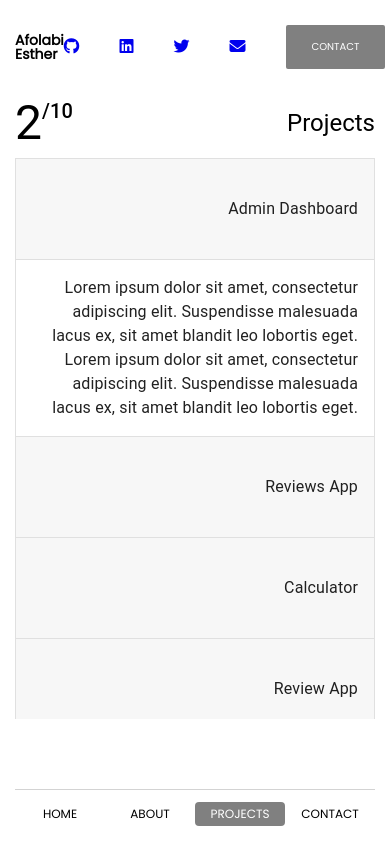
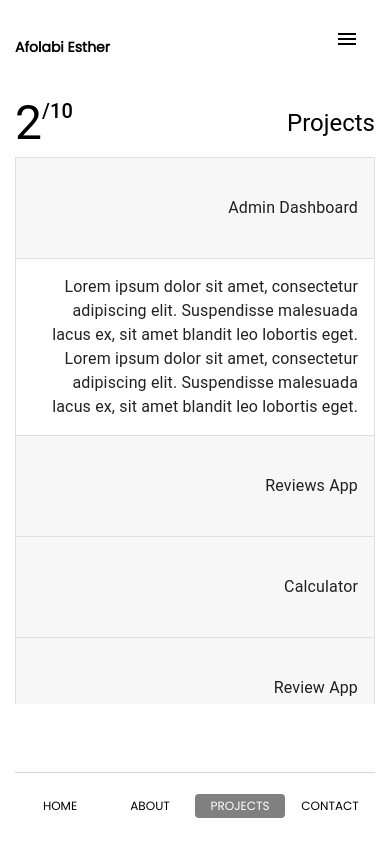
Before and after one commit to Hestia-Arc/react-portfolio, a React (Create React App) app: page /project in a window 390 px wide. Built offline with nearby package versions, Linux system fonts and the light colour scheme.

Commit message:
Add hamburger

```diff
--- a/package.json
+++ b/package.json
@@ -5,6 +5,7 @@
   "dependencies": {
     "@emotion/react": "^11.11.1",
     "@emotion/styled": "^11.11.0",
+    "@mui/icons-material": "^5.14.7",
     "@mui/material": "^5.14.5",
     "@testing-library/jest-dom": "^5.16.5",
     "@testing-library/react": "^13.4.0",
--- a/src/App.module.css
+++ b/src/App.module.css
@@ -70,9 +70,13 @@ nav {
   grid-area: hd;
   display: flex;
   justify-content: space-between;
+  align-items: center;
   padding: 20px 0px
   /* box-shadow: 1px 3.2px 15px lightgray; */
   /* background: #fff; */
+}
+.m-toggle {
+  display: none;
 }
 .nav-title {
   align-self: center;
@@ -177,7 +181,7 @@ nav {
 
   .App {
     padding: 5px 15px;
-    grid-template-rows: 10% 84% 6%;
+    /* grid-template-rows: 10% 84% 6%; */
   }
   .home, .about, .project, .contact {
     /* grid-area: main; */
@@ -186,6 +190,15 @@ nav {
   }
   nav {
     padding: 5px 0;
+  }
+  .large-links {
+    display: none !important;
+  }
+  .m-toggle {
+    display: block;
+    height: 54%;
+    width: 40px;
+    /* border: 1px solid black; */
   }
   .nav-title {
     font-size: 14px;
--- a/src/UI/NavBar.js
+++ b/src/UI/NavBar.js
@@ -2,6 +2,7 @@ import React from 'react'
 import Stack from '@mui/material/Stack';
 import styles from "../App.module.css";
 import { Link } from 'react-router-dom';
+import MenuOutlinedIcon from '@mui/icons-material/MenuOutlined';
 
 
 function NavBar() {
@@ -9,7 +10,7 @@ function NavBar() {
     <>
         <nav>
         <div className={styles["nav-title"]}>Afolabi Esther</div>
-        <Stack direction="row" justifyContent="space-between" alignItems="center" spacing={4}>
+        <Stack direction="row" justifyContent="space-between" alignItems="center" spacing={4} className={styles["large-links"]}>
         <span>
             <a href="https://github.com/Hestia-Arc" target="blank">
             <i className="fa-brands fa-github icon"></i>
@@ -35,6 +36,9 @@ function NavBar() {
         </div>
 
         </Stack>
+        <div className={styles["m-toggle"]}>
+          <MenuOutlinedIcon/>
+        </div>
       </nav>
 
     </>
--- a/src/components/project/Project.js
+++ b/src/components/project/Project.js
@@ -4,8 +4,8 @@ import style from "./project.module.css";
 import { Box, Typography } from "@mui/material";
 
 import ProjectAccordion from "./ProjectAccordion";
-import AccordTest from "./AccordTest";
-import { Link, Outlet } from "react-router-dom";
+// import AccordTest from "./AccordTest";
+import { Outlet } from "react-router-dom";
 // import { ImageHover } from "./ImageHover";
 
 // -----------------------------------
```
Also changed, not shown: 1 other file (tests, documents, lock files or other folders).
